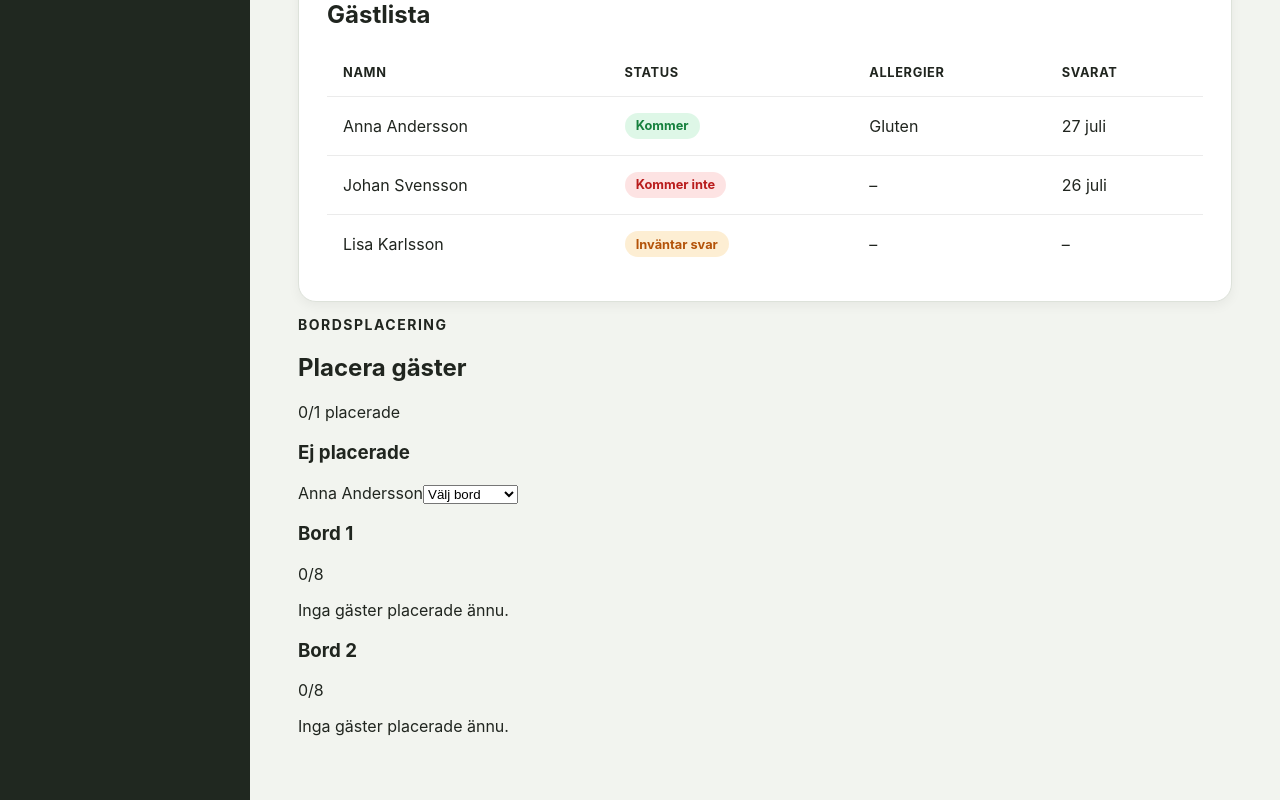
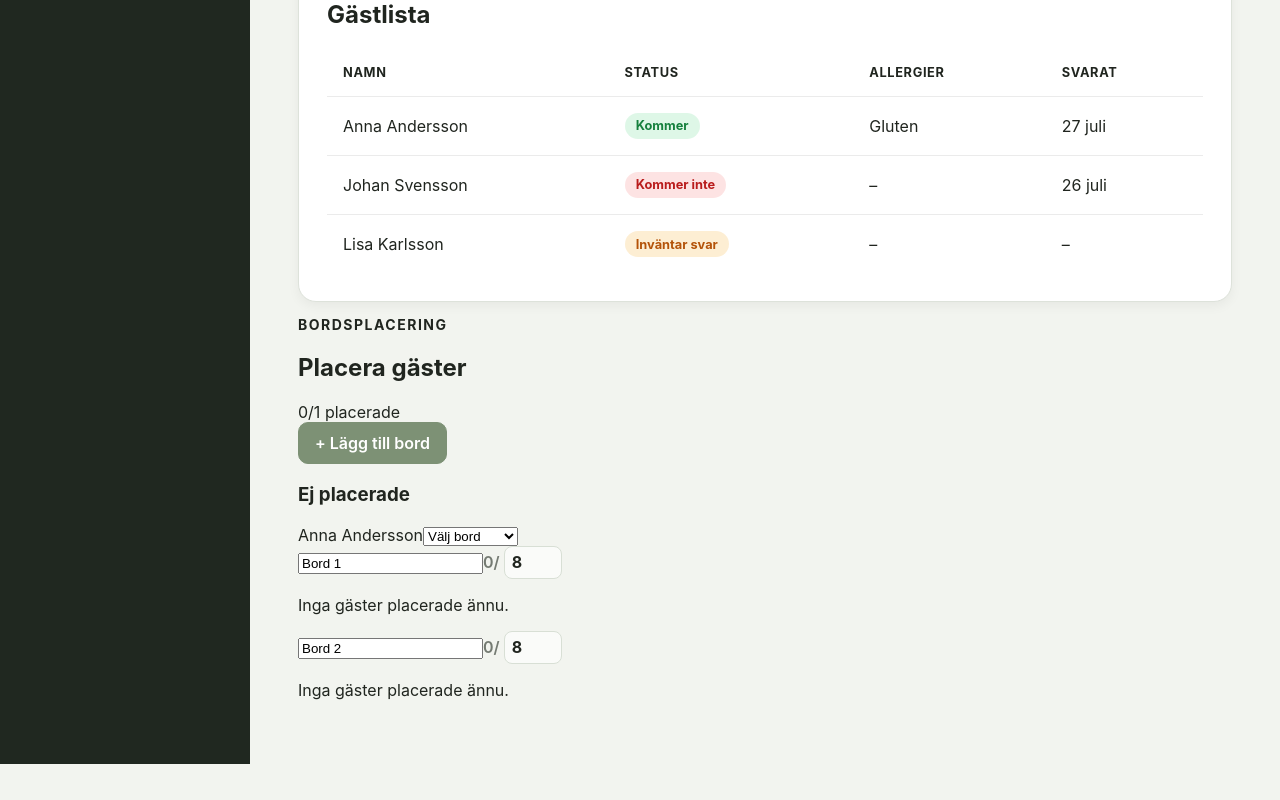
Before and after one commit to Drace3r/Atlas, a React (Vite) app in the folder client/: page /wedding in a window 1280 px wide. Shown: the part 913-1713 px from the top of the page. After the commit the page ends 1677 px from the top, so only its background shows below. Built offline with nearby package versions, Linux system fonts and the light colour scheme.

Commit message:
feat(wedding) add interactive seating planner

```diff
--- a/client/src/App.css
+++ b/client/src/App.css
@@ -843,6 +843,61 @@ a {
   margin: 0;
   font-size: 2rem;
 }
+
+.table-capacity {
+  display: inline-flex;
+  align-items: center;
+  gap: 0.25rem;
+  color: #747a72;
+  font-weight: 600;
+}
+
+.table-capacity input {
+  width: 58px;
+  padding: 0.35rem 0.45rem;
+  border: 1px solid #d8dfd5;
+  border-radius: 8px;
+  background-color: #fafbf9;
+  color: #20251f;
+  font: inherit;
+  font-weight: 700;
+  outline: none;
+}
+
+.table-capacity input:focus {
+  border-color: #7d9175;
+  box-shadow: 0 0 0 3px rgba(125, 145, 117, 0.15);
+}
+
+.seated-guest {
+  display: grid;
+  grid-template-columns: minmax(0, 1fr) auto auto;
+  align-items: center;
+  gap: 0.75rem;
+  padding: 0.75rem 0;
+}
+
+.seated-guest select {
+  padding: 0.5rem 0.65rem;
+  border: 1px solid #d8dfd5;
+  border-radius: 8px;
+  background-color: #fafbf9;
+  color: #20251f;
+  font: inherit;
+  outline: none;
+}
+
+.seated-guest select:focus {
+  border-color: #7d9175;
+  box-shadow: 0 0 0 3px rgba(125, 145, 117, 0.15);
+}
+
+@media (max-width: 600px) {
+  .seated-guest {
+    grid-template-columns: 1fr;
+    align-items: stretch;
+  }
+}
 /* =========================
    RESPONSIVE
 ========================= */
--- a/client/src/modules/wedding/components/SeatingPlanner/SeatingPlanner.jsx
+++ b/client/src/modules/wedding/components/SeatingPlanner/SeatingPlanner.jsx
@@ -1,7 +1,5 @@
 import { useState } from "react";
 import weddingService from "../../services/weddingService";
-
-
 
 const initialTables = [
   {
@@ -18,12 +16,71 @@ const initialTables = [
   },
 ];
 
+const nextTableNumber = (tables) => tables.length + 1;
+
 function SeatingPlanner() {
   const attendingGuests = weddingService.getAttendingGuests();
-
   const [tables, setTables] = useState(initialTables);
 
+  function addTable() {
+    setTables((currentTables) => [
+      ...currentTables,
+      {
+        id: crypto.randomUUID(),
+        name: `Bord ${nextTableNumber(currentTables)}`,
+        capacity: 8,
+        guestIds: [],
+      },
+    ]);
+  }
 
+  function updateTableName(tableId, newName) {
+    setTables((currentTables) =>
+      currentTables.map((table) =>
+        table.id === tableId
+          ? { ...table, name: newName }
+          : table
+      )
+    );
+  }
+
+  function renameTable(tableId, newName) {
+    const trimmedName = newName.trim();
+
+    if (!trimmedName) {
+      return;
+    }
+
+    setTables((currentTables) =>
+      currentTables.map((table) =>
+        table.id === tableId
+          ? { ...table, name: trimmedName }
+          : table
+      )
+    );
+  }
+
+  function updateTableCapacity(tableId, newCapacity) {
+    setTables((currentTables) =>
+      currentTables.map((table) => {
+        if (table.id !== tableId) {
+          return table;
+        }
+
+        const parsedCapacity = Number(newCapacity);
+
+const safeCapacity = Math.max(
+  Number.isNaN(parsedCapacity) ? 0 : parsedCapacity,
+  table.guestIds.length
+);
+
+        return {
+          ...table,
+          capacity: safeCapacity,
+        };
+      })
+    );
+  }
 
   function assignGuestToTable(guestId, tableId) {
     setTables((currentTables) =>
@@ -83,6 +140,16 @@ function SeatingPlanner() {
         </span>
       </div>
 
+      <div className="section-actions">
+        <button
+          type="button"
+          className="button button--primary"
+          onClick={addTable}
+        >
+          + Lägg till bord
+        </button>
+      </div>
+
       <div className="seating-layout">
         <aside className="unassigned-guests">
           <h3>Ej placerade</h3>
@@ -96,9 +163,9 @@ function SeatingPlanner() {
 
                 <select
                   defaultValue=""
-                  onChange={(event) => {
-                    assignGuestToTable(guest.id, event.target.value);
-                  }}
+                  onChange={(event) =>
+                    assignGuestToTable(guest.id, event.target.value)
+                  }
                   aria-label={`Välj bord för ${guest.name}`}
                 >
                   <option value="" disabled>
@@ -124,11 +191,41 @@ function SeatingPlanner() {
           {tables.map((table) => (
             <article key={table.id} className="table-card">
               <div className="table-card__header">
-                <h3>{table.name}</h3>
+                <input
+                  className="table-name-input"
+                  type="text"
+                  value={table.name}
+                  onChange={(event) =>
+                    updateTableName(table.id, event.target.value)
+                  }
+                  onBlur={(event) =>
+                    renameTable(table.id, event.target.value)
+                  }
+                  onKeyDown={(event) => {
+                    if (event.key === "Enter") {
+                      event.currentTarget.blur();
+                    }
+                  }}
+                  aria-label={`Namn på ${table.name}`}
+                />
 
-                <span>
-                  {table.guestIds.length}/{table.capacity}
-                </span>
+                <div className="table-capacity">
+                  <span>{table.guestIds.length}/</span>
+
+                  <input
+                    type="number"
+                    min={table.guestIds.length}
+                    max={50}
+                    value={table.capacity}
+                    onChange={(event) =>
+                      updateTableCapacity(
+                        table.id,
+                        event.target.value
+                      )
+                    }
+                    aria-label={`Antal platser vid ${table.name}`}
+                  />
+                </div>
               </div>
 
               {table.guestIds.length === 0 ? (
@@ -143,11 +240,34 @@ function SeatingPlanner() {
                     }
 
                     return (
-                      <li key={guest.id}>
+                      <li key={guest.id} className="seated-guest">
   <span>{guest.name}</span>
+
+  <select
+    value={table.id}
+    onChange={(event) =>
+      assignGuestToTable(guest.id, event.target.value)
+    }
+    aria-label={`Flytta ${guest.name} till ett annat bord`}
+  >
+    {tables.map((targetTable) => (
+      <option
+        key={targetTable.id}
+        value={targetTable.id}
+        disabled={
+          targetTable.id !== table.id &&
+          targetTable.guestIds.length >= targetTable.capacity
+        }
+      >
+        {targetTable.name} – {targetTable.guestIds.length}/
+        {targetTable.capacity}
+      </option>
+    ))}
+  </select>
 
   <button
     type="button"
+    className="button button--danger"
     onClick={() => removeGuestFromTable(guest.id)}
     aria-label={`Ta bort ${guest.name} från ${table.name}`}
   >
```
Lines whose indentation alone changed are shown as unchanged.
